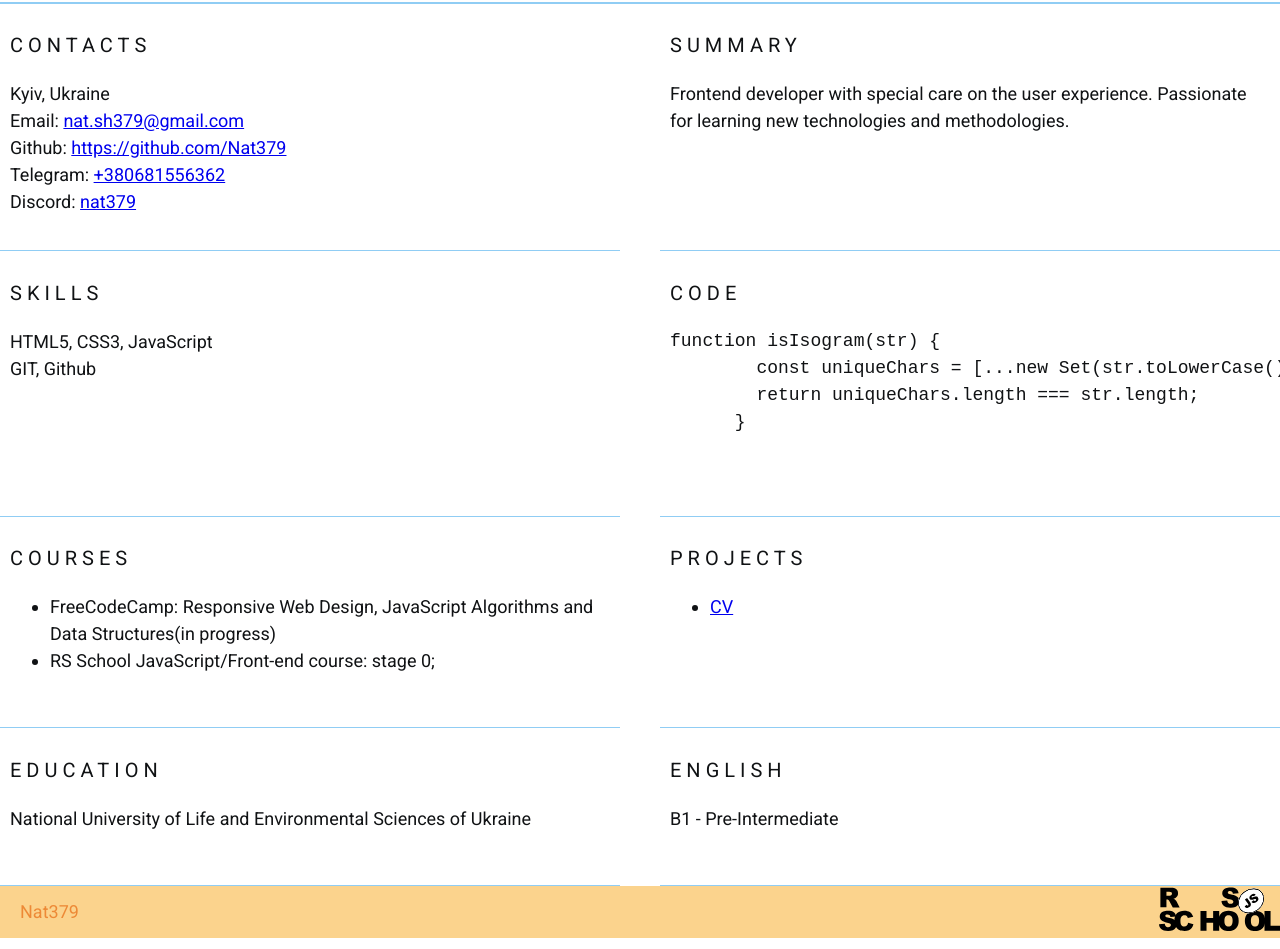
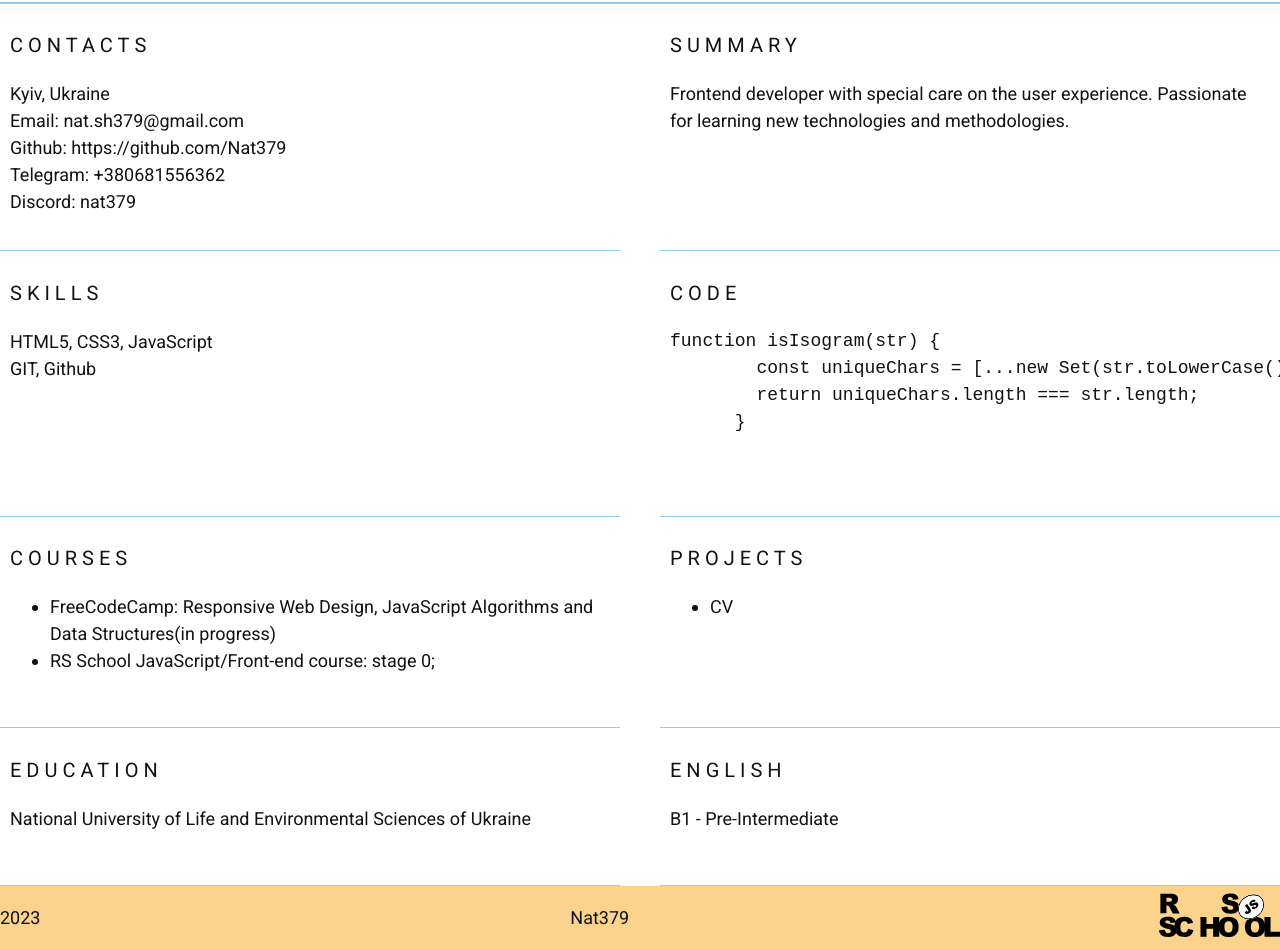
Before and after one commit to Nat379/rsschool-cv, a plain HTML site: page index.html in a window 1280 px wide. Shown: the part 340-1289 px from the top of the page. Drawn offline with Linux system fonts and the light colour scheme.

Commit message:
feat: add basic page layout

```diff
--- a/index.html
+++ b/index.html
@@ -111,8 +111,9 @@
       </main>
     <footer class="footer">
         <div class="container footer-container">
+            <p>2023</p>
             <div><a href="https://github.com/Nat379" class="github nav-link">Nat379</a></div>
-        <a href="https://rs.school/js/" ><img src="./assets/rss.svg" alt="rss-logo" class="rss"></a></div>
+            <a href="https://rs.school/js/" ><img src="./assets/rss.svg" alt="rss-logo" class="rss"></a></div>
         </footer>
     </footer>
 </body>
--- a/style.css
+++ b/style.css
@@ -105,6 +105,24 @@ body {
   color: var(--main-color);
 }
 
+a:link {
+  text-decoration: none;
+  color: var(--main-color);
+}
+
+a:visited {
+  text-decoration: none;
+  color: var(--main-color);
+}
+
+a:hover {
+  text-decoration: none;
+}
+
+a:active {
+  text-decoration: none;
+}
+
 .footer-container {
   background-color: var(--yellow-color);
   display: flex;
```
